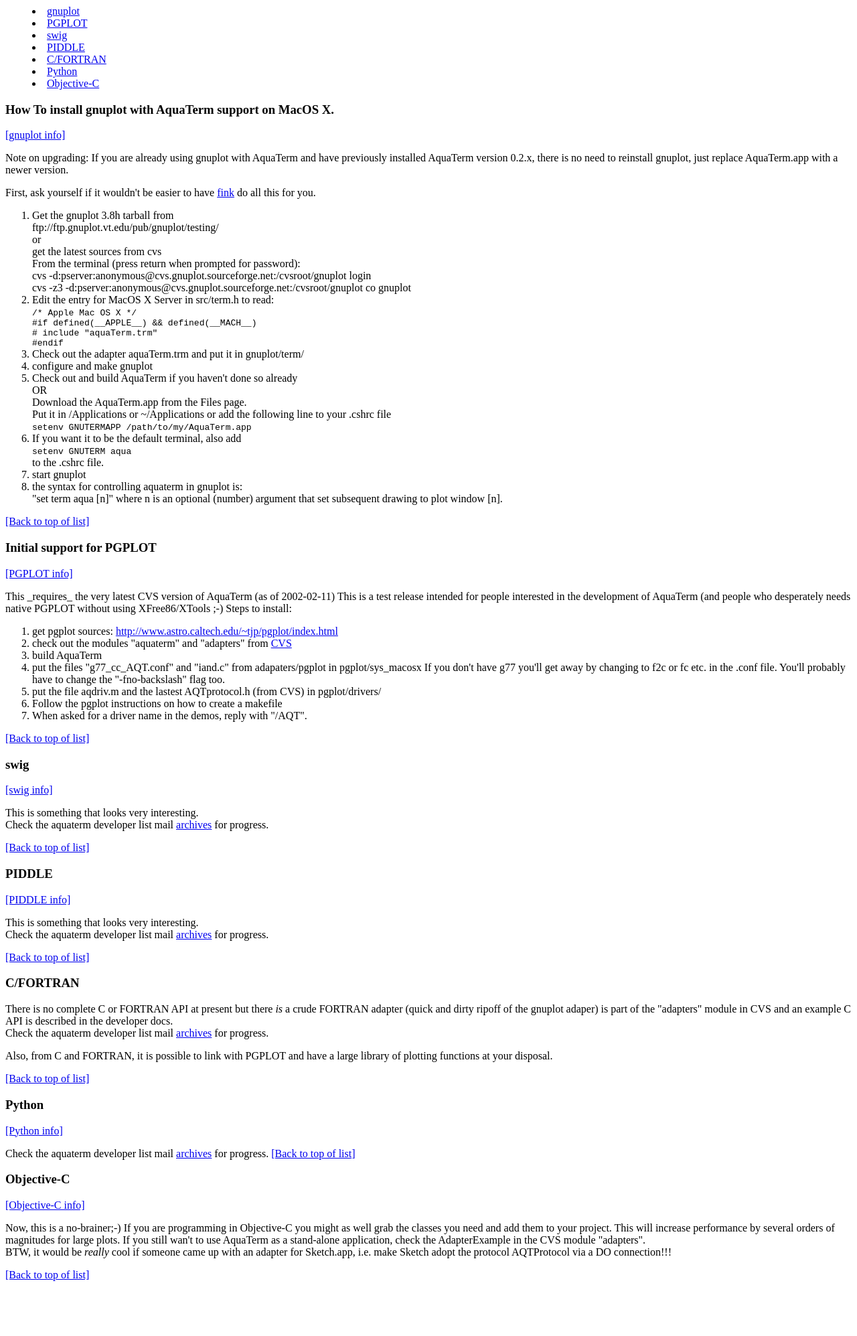
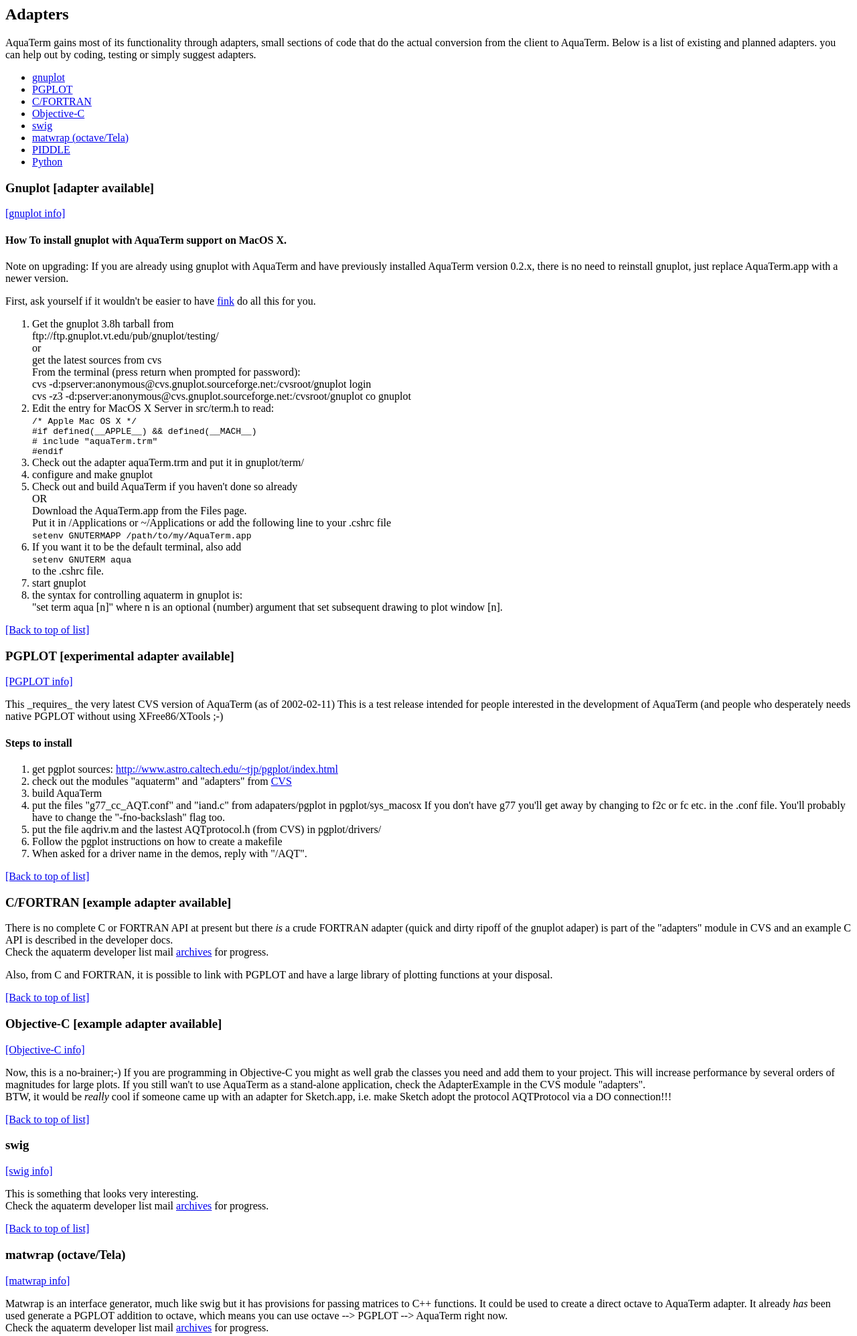
Before and after one commit to AquaTerm/old_website, a plain HTML site: page docs/adapters.html in a window 1280 px wide. Shown: the top 1995 px of the page at 67% size. Before the commit the page ends 1921 px from the top, so only its background shows below. Drawn offline with Linux system fonts and the light colour scheme.

Commit message:
Added header. Added link to Matwrap. Rearranged entries

```diff
--- a/docs/adapters.html
+++ b/docs/adapters.html
@@ -7,66 +7,73 @@
 		</HEAD>
 	<BODY bgcolor="#ffffff">
 
+<h2>Adapters</h2>
+<P>
+AquaTerm gains most of its functionality through adapters, small sections of code that do the actual conversion from the client to AquaTerm. Below is a list of existing and planned adapters. you can help out by coding, testing or simply suggest adapters.
+</P>
 
-<menu compact id="topmenu">
+<ul compact id="topmenu">
 	<li><a href="#gnuplot">gnuplot</a></li>
 	<li><a href="#pgplot" target="_self">PGPLOT</a></li>
+	<li><a href="#c_fortran" target="_self">C/FORTRAN</a></li>
+	<li><a href="#objc" target="_self">Objective-C</a></li>
 	<li><a href="#swig" target="_self">swig</a></li>
+	<li><a href="#matwrap" target="_self">matwrap (octave/Tela)</a></li>
 	<li><a href="#piddle" target="_self">PIDDLE</a></li>
-	<li><a href="#c_fortran" target="_self">C/FORTRAN</a></li>
 	<li><a href="#python" target="_self">Python</a></li>
 	<!--<li><a href="#perl" target="_self">Perl</a></li>
 	<li><a href="#tcl" target="_self">Tcl</a></li>-->
-	<li><a href="#objc" target="_self">Objective-C</a></li>
-</menu>
+</ul>
 
 
 
-<h3><A id="gnuplot" target="_self">How To install gnuplot with AquaTerm support on MacOS X.</A></h3>
+<h3><A id="gnuplot" target="_self">Gnuplot [adapter available]</A></h3>
 <p>
 <a href="http://www.gnuplot.info" target="_blank">[gnuplot info]</a>
 </p>
 
+<h4>How To install gnuplot with AquaTerm support on MacOS X.
+</h4>
 Note on upgrading: If you are already using gnuplot with AquaTerm and have previously
 installed AquaTerm version 0.2.x, there is no need to reinstall
 gnuplot, just replace AquaTerm.app with a newer version.
 <P>
-First, ask yourself if it wouldn't be easier to have <a href="http://fink.sourceforge.net" target="_blank">fink</a> do all this for you.<BR>
+First, ask yourself if it wouldn't be easier to have <a href="http://fink.sourceforge.net" target="_blank">fink</a> do all this for you.
+</P>
 		<OL>
 			<LI>Get the gnuplot 3.8h tarball from<BR> ftp://ftp.gnuplot.vt.edu/pub/gnuplot/testing/<BR>
 or<BR>
 get the latest sources from cvs<BR>
 From the terminal (press return when prompted for password):<BR>
 cvs -d:pserver:anonymous@cvs.gnuplot.sourceforge.net:/cvsroot/gnuplot login<BR>
-cvs -z3 -d:pserver:anonymous@cvs.gnuplot.sourceforge.net:/cvsroot/gnuplot co gnuplot	<BR>
+cvs -z3 -d:pserver:anonymous@cvs.gnuplot.sourceforge.net:/cvsroot/gnuplot co gnuplot</LI>
 		<LI> Edit the entry for MacOS X Server in src/term.h to read:<BR>
 			<CODE>
 				/* Apple Mac OS X */<BR>
 				#if defined(__APPLE__) &amp;&amp; defined(__MACH__)<BR>
 				# include "aquaTerm.trm"<BR>
 				#endif<BR>
-			</CODE>
-			<LI> Check out the adapter aquaTerm.trm and put it in gnuplot/term/
-			<LI> configure and make gnuplot
+			</CODE></LI>
+			<LI> Check out the adapter aquaTerm.trm and put it in gnuplot/term/</LI>
+			<LI> configure and make gnuplot</LI>
 			<LI> Check out and build AquaTerm if you haven't done so already<BR>OR<BR>Download the AquaTerm.app from the Files page.<BR>
 			Put it in /Applications or ~/Applications or add the following line to your .cshrc file<BR>
 			<CODE>
 				setenv GNUTERMAPP /path/to/my/AquaTerm.app
-			</CODE>
-			<BR>
+			</CODE></LI>
 			<LI> If you want it to be the default terminal, also add<BR>
 			<CODE>
 				setenv GNUTERM aqua
 			</CODE>
 			<BR>
-			to the .cshrc file.
-			<LI>start gnuplot
+			to the .cshrc file.</LI>
+			<LI>start gnuplot</LI>
 			<LI>the syntax for controlling aquaterm in gnuplot is:<BR>
-"set term aqua [n]" where n is an optional (number) argument that set subsequent drawing to plot window [n].
+"set term aqua [n]" where n is an optional (number) argument that set subsequent drawing to plot window [n].</LI>
 		</OL>
 <a href="#topmenu" target="_self">[Back to top of list]</a>
 
-<h3><a id="pgplot">Initial support for PGPLOT</a></h3>
+<h3><a id="pgplot">PGPLOT [experimental adapter available]</a></h3>
 <p>
 <a href="http://www.astro.caltech.edu/~tjp/pgplot/index.html" target="_blank">[PGPLOT info]</a>
 </p>
@@ -75,12 +82,12 @@ This _requires_ the very latest CVS version of AquaTerm (as of 2002-02-11)
 This is a test release intended for people interested in the development of AquaTerm
 (and people who desperately needs native PGPLOT without using XFree86/XTools ;-)
 
-Steps to install:
+<h4>Steps to install</h4>
 
 <ol compact>
 	<li> get pgplot sources: <a href="http://www.astro.caltech.edu/~tjp/pgplot/index.html" target="_blank">http://www.astro.caltech.edu/~tjp/pgplot/index.html</a></li>
-    <li> check out the modules "aquaterm" and "adapters" from <a href="http://sourceforge.net/cvs/?group_id=39915" target="_blank">CVS</a>
-    <li> build AquaTerm
+    <li> check out the modules "aquaterm" and "adapters" from <a href="http://sourceforge.net/cvs/?group_id=39915" target="_blank">CVS</a></LI>
+    <li> build AquaTerm</LI>
 	<li> put the files "g77_cc_AQT.conf" and "iand.c" from adapaters/pgplot in pgplot/sys_macosx
 
         If you don't have g77 you'll get away by changing to f2c or fc etc. in the .conf file.
@@ -91,12 +98,39 @@ Steps to install:
 </ol>
 
 <a href="#topmenu" target="_self">[Back to top of list]</a>
+<h3><a id="c_fortran">C/FORTRAN [example adapter available]</a></h3>
+<p>
+There is no complete C or FORTRAN API at present but there <em>is</em> a crude FORTRAN adapter (quick and dirty ripoff of the gnuplot adaper) is part of the "adapters" module in CVS and an example C API is described in the developer docs.<BR>
+Check the aquaterm developer list mail <a href="http://sourceforge.net/mailarchive/forum.php?forum_id=3090" target="_blank">archives</a> for progress.
+</p>
+<p>
+Also, from C and FORTRAN, it is possible to link with PGPLOT and have a large library of plotting functions at your disposal.
+</p>
+<a href="#topmenu" target="_self">[Back to top of list]</a>
+<h3><a id="objc">Objective-C [example adapter available]</a></h3>
+<p>
+<a href="http://developer.apple.com/techpubs/macosx/Cocoa/CocoaTopics.html" target="_blank">[Objective-C info]</a>
+</p>
+<p>
+Now, this is a no-brainer;-) If you are programming in Objective-C you might as well grab the classes you need and add them to your project. This will increase performance by several orders of magnitudes for large plots. If you still wan't to use AquaTerm as a stand-alone application, check the AdapterExample in the CVS module "adapters".<BR>
+BTW, it would be <i>really</i> cool if someone came up with an adapter for Sketch.app, i.e. make Sketch adopt the protocol AQTProtocol via a DO connection!!!
+</p>
+<a href="#topmenu" target="_self">[Back to top of list]</a>
 <h3><a id="swig">swig</a></h3>
 <p>
 <a href="http://swig.sf.net" target="_blank">[swig info]</a>
 </p>
 <p>
 This is something that looks very interesting.<BR>
+Check the aquaterm developer list mail <a href="http://sourceforge.net/mailarchive/forum.php?forum_id=3090" target="_blank">archives</a> for progress.
+</p>
+<a href="#topmenu" target="_self">[Back to top of list]</a>
+<h3><a id="matwrap">matwrap (octave/Tela)</a></h3>
+<p>
+<a href="http://lnc.usc.edu/~holt/matwrap" target="_blank">[matwrap info]</a>
+</p>
+<p>
+Matwrap is an interface generator, much like swig but it has provisions for passing matrices to C++ functions. It could be used to create a direct octave to AquaTerm adapter. It already <em>has</em> been used generate a PGPLOT addition to octave, which means you can use octave --&gt; PGPLOT --&gt; AquaTerm right now.<BR>
 Check the aquaterm developer list mail <a href="http://sourceforge.net/mailarchive/forum.php?forum_id=3090" target="_blank">archives</a> for progress.
 </p>
 <a href="#topmenu" target="_self">[Back to top of list]</a>
@@ -107,15 +141,6 @@ Check the aquaterm developer list mail <a href="http://sourceforge.net/mailarchi
 <p>
 This is something that looks very interesting.<BR>
 Check the aquaterm developer list mail <a href="http://sourceforge.net/mailarchive/forum.php?forum_id=3090" target="_blank">archives</a> for progress.
-</p>
-<a href="#topmenu" target="_self">[Back to top of list]</a>
-<h3><a id="c_fortran">C/FORTRAN</a></h3>
-<p>
-There is no complete C or FORTRAN API at present but there <em>is</em> a crude FORTRAN adapter (quick and dirty ripoff of the gnuplot adaper) is part of the "adapters" module in CVS and an example C API is described in the developer docs.<BR>
-Check the aquaterm developer list mail <a href="http://sourceforge.net/mailarchive/forum.php?forum_id=3090" target="_blank">archives</a> for progress.
-</p>
-<p>
-Also, from C and FORTRAN, it is possible to link with PGPLOT and have a large library of plotting functions at your disposal.
 </p>
 <a href="#topmenu" target="_self">[Back to top of list]</a>
 <h3><a id="python">Python</a></h3>
@@ -136,15 +161,7 @@ Check the aquaterm developer list mail <a href="http://sourceforge.net/mailarchi
 
 <a href="#topmenu" target="_self">[Back to top of list]</a>
 -->
-<h3><a id="objc">Objective-C</a></h3>
-<p>
-<a href="http://developer.apple.com/techpubs/macosx/Cocoa/CocoaTopics.html" target="_blank">[Objective-C info]</a>
-</p>
-<p>
-Now, this is a no-brainer;-) If you are programming in Objective-C you might as well grab the classes you need and add them to your project. This will increase performance by several orders of magnitudes for large plots. If you still wan't to use AquaTerm as a stand-alone application, check the AdapterExample in the CVS module "adapters".<BR>
-BTW, it would be <i>really</i> cool if someone came up with an adapter for Sketch.app, i.e. make Sketch adopt the protocol AQTProtocol via a DO connection!!!
-</p>
-<a href="#topmenu" target="_self">[Back to top of list]</a>
-
+<BR>
+<BR>
 </BODY>
 </HTML>
```
